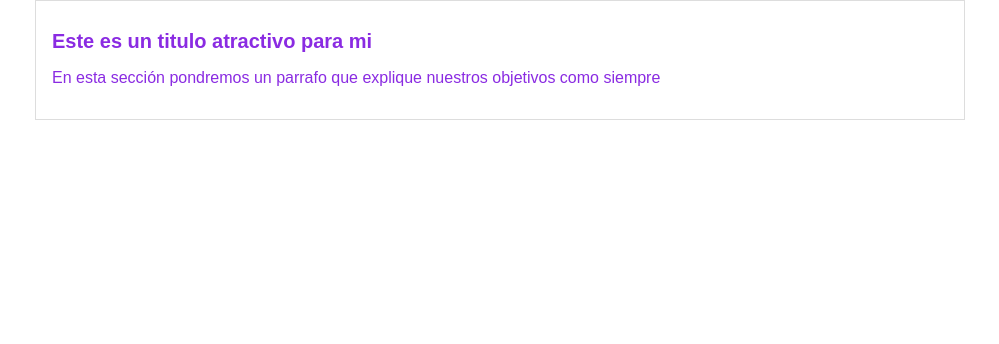
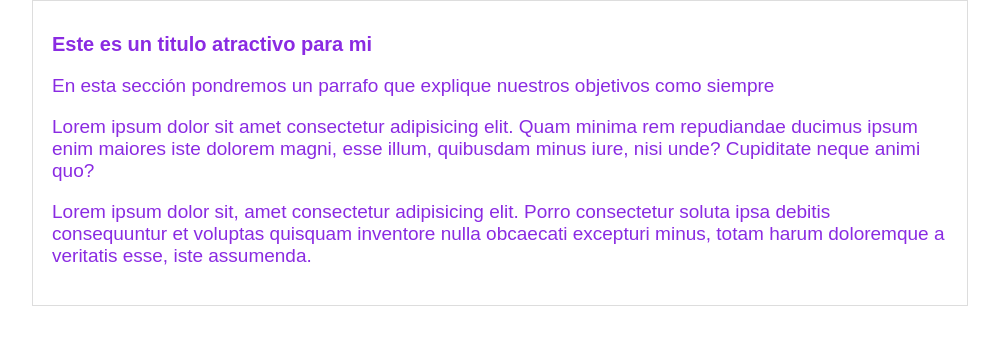
Before and after one commit to romzc/hyperBlog, a plain HTML site: page index.html in a window 1280 px wide. Shown: the whole page, without its empty margins (140-1139 px from the left). Drawn offline with Linux system fonts and the light colour scheme.

Commit message:
agregado el contenido adicional del blog

```diff
--- a/css/style.css
+++ b/css/style.css
@@ -1,7 +1,7 @@
 body {
 	color: blueviolet;
 	text-align: center;
-	font-size: 16px;
+	font-size: 19px;
 	margin: 0;
 	padding: 0;
 	font-family: 'Arial';
--- a/index.html
+++ b/index.html
@@ -11,6 +11,12 @@
 					En esta sección pondremos un parrafo que explique nuestros objetivos
 					como siempre
 				</p>
+				<p>
+					Lorem ipsum dolor sit amet consectetur adipisicing elit. Quam minima rem repudiandae ducimus ipsum enim maiores iste dolorem magni, esse illum, quibusdam minus iure, nisi unde? Cupiditate neque animi quo?
+				</p>
+				<p>
+					Lorem ipsum dolor sit, amet consectetur adipisicing elit. Porro consectetur soluta ipsa debitis consequuntur et voluptas quisquam inventore nulla obcaecati excepturi minus, totam harum doloremque a veritatis esse, iste assumenda.
+				</p>
 			</div>
 		</div>
 	</body>
```
